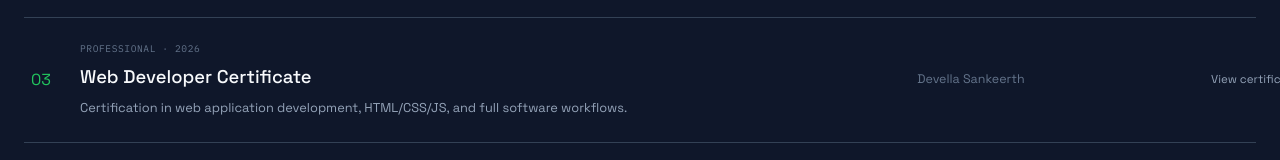
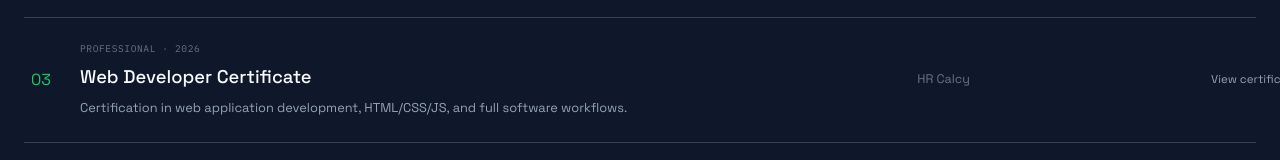
Before and after one commit to Penguin-boss/Sankeerth-Portfolio, a Next.js app: page / in a window 1280 px wide. Shown: the part 7128-7288 px from the top of the page. Built offline with nearby package versions, Linux system fonts and the light colour scheme.

Commit message:
Update portfolio.ts

```diff
--- a/src/data/portfolio.ts
+++ b/src/data/portfolio.ts
@@ -296,7 +296,7 @@ export const certificates: Certificate[] = [
   {
     id: "web-dev",
     title: "Web Developer Certificate",
-    issuer: "Devella Sankeerth",
+    issuer: "HR Calcy",
     category: "Professional",
     date: "2026",
     file: "/Devella_Sankeerth_Web-developer_Certificate.pdf",
```
